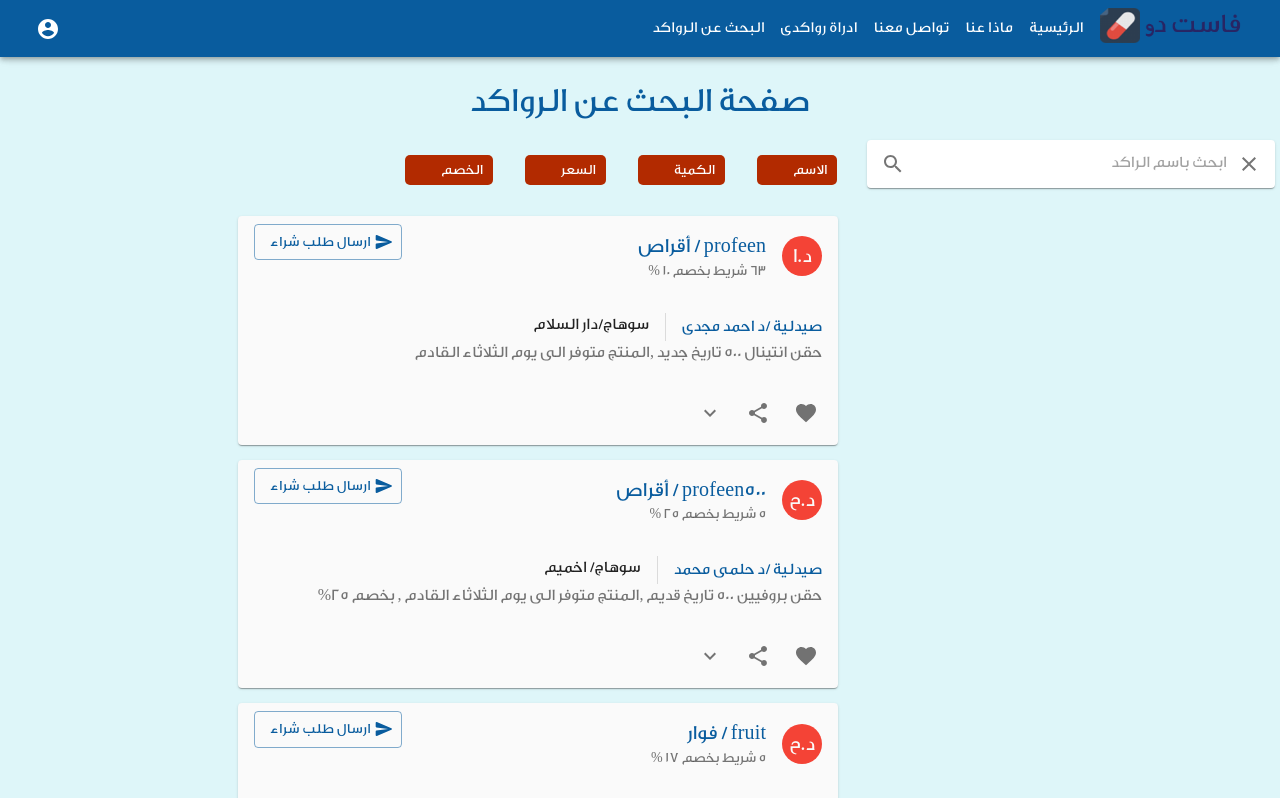
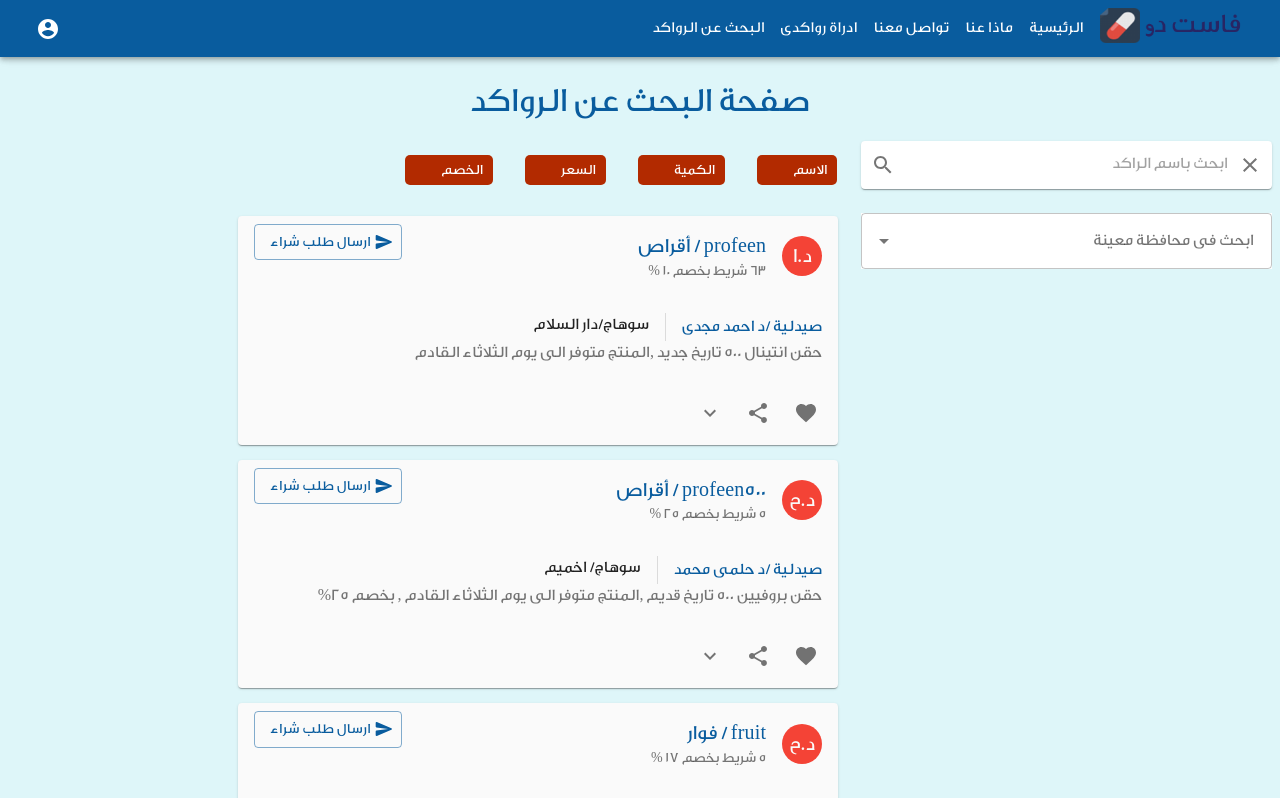
Before and after one commit to aboKhaled2017/FastDoClient, a React (Create React App) app: page /searchDrugs in a window 1280 px wide. Shown: the top 798 px of the page. Built offline with nearby package versions, Linux system fonts and the light colour scheme.

Commit message:
add city filtering

```diff
--- /dev/null
+++ b/src/Pages/DrugSearch/FiltersControls/AddressFilter.tsx
@@ -0,0 +1,91 @@
+import React from 'react';
+import Checkbox from '@material-ui/core/Checkbox';
+import TextField from '@material-ui/core/TextField';
+import Autocomplete from '@material-ui/lab/Autocomplete';
+import CheckBoxOutlineBlankIcon from '@material-ui/icons/CheckBoxOutlineBlank';
+import CheckBoxIcon from '@material-ui/icons/CheckBox';
+import { makeStyles } from '@material-ui/core';
+
+import InputLabel from '@material-ui/core/InputLabel';
+import MenuItem from '@material-ui/core/MenuItem';
+import ListSubheader from '@material-ui/core/ListSubheader';
+import FormControl from '@material-ui/core/FormControl';
+import Select from '@material-ui/core/Select';
+import { getCitisNamesList } from '../TableData';
+
+const useStyles = makeStyles((theme) => ({
+    root:{
+        width:'100% !important'
+    },
+    textField: {
+      background:'#fff',
+      fontFamily:' arabic_font !important'
+    },
+}));
+const icon = <CheckBoxOutlineBlankIcon fontSize="small" />;
+const checkedIcon = <CheckBoxIcon fontSize="small" />;
+
+export default (props:{handleSelectChange:(event: object, value:{name:string}[]|null, reason: string)=>void})=> {
+  const classes=useStyles();
+  const citiesNamesList=getCitisNamesList();
+  return (
+    <Autocomplete
+      multiple
+      id="checkboxes-tags-demo"
+      className={classes.root}
+      options={citiesNamesList}
+      disableCloseOnSelect
+      onChange={props.handleSelectChange as any}
+      getOptionLabel={(option) => option.name}
+      renderOption={(option, { selected }) => (
+        <React.Fragment>
+          <Checkbox
+            icon={icon}
+            checkedIcon={checkedIcon}
+            style={{ marginRight: 8 }}
+            checked={selected}
+          />
+          {option.name}
+        </React.Fragment>
+      )}
+      style={{ width: 500 }}
+      renderInput={(params) => (
+        <TextField {...params}
+                   variant="outlined"
+                   label="ابحث فى محافظة معينة"
+                   className={classes.textField}
+                   placeholder="المحافظة" />
+      )}
+    />
+  );
+}
+
+const useStylesForGroupedSelect = makeStyles((theme) => ({
+    formControl: {
+      margin: theme.spacing(1),
+      minWidth: 120,
+    },
+}));
+
+function GroupedSelect() {
+    const classes = useStylesForGroupedSelect();
+
+    return (
+      <div>
+        <FormControl className={classes.formControl}>
+          <InputLabel htmlFor="grouped-select">Grouping</InputLabel>
+          <Select defaultValue="" id="grouped-select">
+            <MenuItem value="">
+              <em>None</em>
+            </MenuItem>
+            <ListSubheader>Category 1</ListSubheader>
+            <MenuItem value={1}>Option 1</MenuItem>
+            <MenuItem value={2}>Option 2</MenuItem>
+            <ListSubheader>Category 2</ListSubheader>
+            <MenuItem value={3}>Option 3</MenuItem>
+            <MenuItem value={4}>Option 4</MenuItem>
+          </Select>
+        </FormControl>
+      </div>
+    );
+  }
--- a/src/Pages/DrugSearch/Search.tsx
+++ b/src/Pages/DrugSearch/Search.tsx
@@ -8,6 +8,9 @@
 import DrugModelCard from '../../components/Cards/DrugModelCard'
 
 import SearchInput from './SearchInput'
+import AddressFilter from './FiltersControls/AddressFilter'
+
+
 const useStyles=makeStyles((theme:Theme)=>({
   burningDrugsTable:{
     '& table':{
@@ -62,20 +65,38 @@
 export default ()=>{
   const tableRef=createRef();
   const classes=useStyles();
-  const [tableData,setTableData]=useState(dataRecords)
-
+  const originalTableData=dataRecords;
+  let [filteredData,setFilteredData]=useState(dataRecords);
+  const [tableData,setTableData]=useState(originalTableData)
   const handleInpChange=(e: React.ChangeEvent<HTMLInputElement>)=>{
     let q=e.target.value.trim();
-    if(!q) setTableData(dataRecords);
-    let data=dataRecords.filter(record=>record.name.includes(q))
-     setTableData(data)
+    if(!q) setTableData(filteredData);
+    let data=filteredData.filter(record=>record.name.includes(q))
+    setTableData(data)
   }
+  const handleOnCitySelectChange=(event: object, cities:{name:string}[]|null, reason: string)=>{
+    if(!cities||cities?.length==0){
+      setTableData(originalTableData);
+      return;
+    }
+    const filtData=originalTableData.filter(rec=>{
+      let name=rec.address.split('/')[0].trim();
+      return cities?.some(c=>c.name===name)
+    })
+    setTableData(filtData)
+    setFilteredData(filtData);
+ }
   return (
     <div className={classes.burningDrugsTable}>
       <Grid container>
          <Grid item md={4} xs={12}>
-            <Box p={'1px 5px'}>
-              <SearchInput onChange={handleInpChange}/>
+            <Box m={'2px 8px'}>
+              <Box>
+                <SearchInput onChange={handleInpChange}/>
+              </Box>
+              <Box mt={3}>
+                <AddressFilter handleSelectChange={handleOnCitySelectChange}/>
+              </Box>
             </Box>
          </Grid>
          <Grid item md={8} xs={12}>
--- a/src/Pages/DrugSearch/SearchInput.tsx
+++ b/src/Pages/DrugSearch/SearchInput.tsx
@@ -8,10 +8,10 @@
 
 const useStyles = makeStyles((theme) => ({
   root: {
-    padding: '2px 4px',
+    padding: '2px 0',
     display: 'flex',
     alignItems: 'center',
-    width: 400,
+    width: '100%',
   },
   input: {
     marginLeft: theme.spacing(1),
--- a/src/Pages/DrugSearch/TableData.ts
+++ b/src/Pages/DrugSearch/TableData.ts
@@ -1,6 +1,6 @@
 import { LazDrugConsumeType } from "../../Interfaces/DataTypes"
 import { ILazDrugShowModel } from "../../Interfaces/ModelsTypes"
-export default [
+const dataRecords=[
     {
       id:'Aaaa-bbbb-ff', name: 'profeen',
       type: 'أقراص', quantity: 63,
@@ -158,4 +158,31 @@
                 pharmacyName:'د وحيد عصمت محمد',
                 desc:'كمامات مزودة بفلتر  عدد 51 قطعة , بخصم 25%'
               },
-  ] as ILazDrugShowModel[]
+] as ILazDrugShowModel[]
+
+export const getCityDataList=()=>{
+  let data:{name:string,destricts:{name:string}[]}[]=[];
+   dataRecords.forEach(rec=>{
+    let [cityName,destrictName]=rec.address.split('/');
+    cityName=cityName.trim();
+    destrictName=destrictName.trim();
+    if(!data.some(r=>r.name===cityName)){
+      data.push({name:cityName,destricts:[{name:destrictName}]})
+    }
+    else{
+      let c=data.find(r=>r.name==cityName);
+      let index=data.findIndex(d=>d.name===c?.name);
+      if(!c?.destricts.some(d=>d.name===destrictName))
+      {
+        c?.destricts.push({name:destrictName});
+        (data as any)[index]=c;
+      }
+
+    }
+  })
+  return data;
+}
+export const getCitisNamesList=()=>{
+  return getCityDataList().map(rec=>({name:rec.name}))
+}
+export default dataRecords
```
